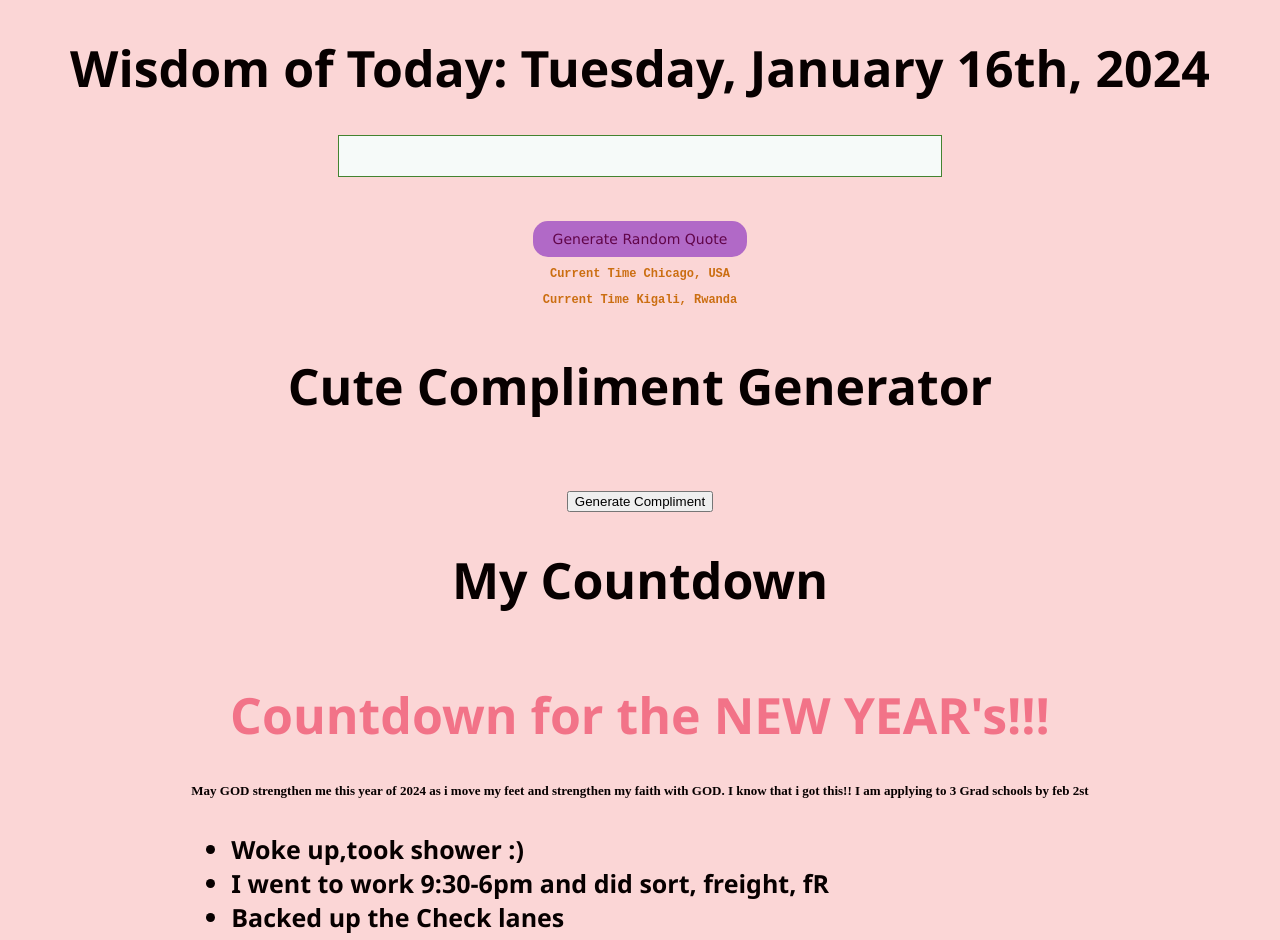
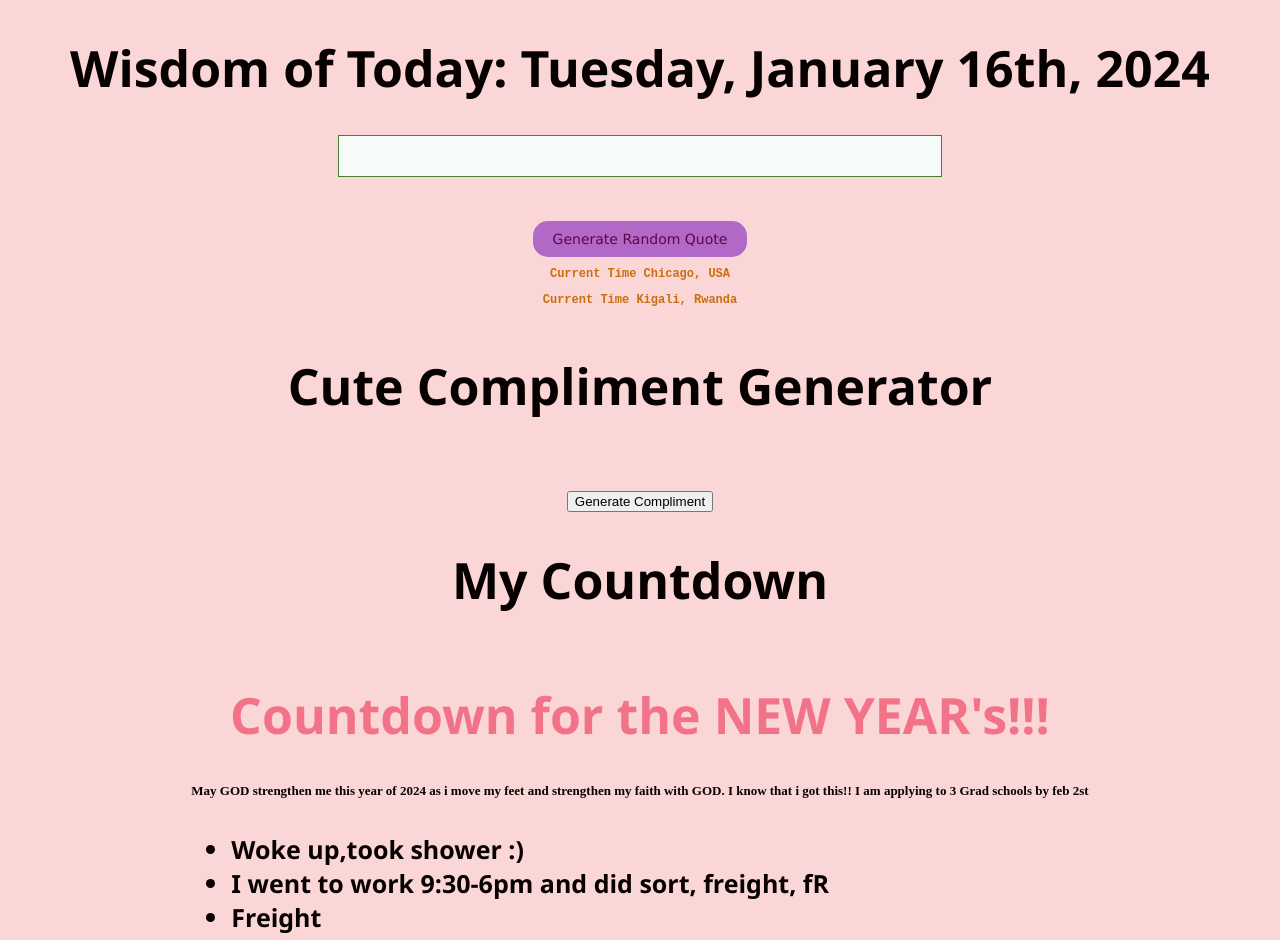
Before and after one commit to Lande21/RandomQuote, a React (Create React App) app: page / in a window 1280 px wide. Shown: the top 940 px of the page. Built offline with nearby package versions, Linux system fonts and the light colour scheme; no server answers.

Commit message:
daily commits

```diff
--- a/src/CountdownTimer.js
+++ b/src/CountdownTimer.js
@@ -48,7 +48,7 @@ const CountdownTimer = ({ targetDate }) => {
         <h4 className="daily">May GOD strengthen me this year of 2024 as i move my feet and strengthen my faith with GOD. I know that i got this!! I am applying to 3 Grad schools by feb 2st</h4>
         <h4><ul><li>Woke up,took shower :)</li>
         <li>I went to work 9:30-6pm and did sort, freight, fR</li>
-        <li>Backed up the Check lanes</li>
+        <li>Freight</li>
         <li>We ate chicken, fries and ibishyimbo for dinner</li></ul>
         </h4>
         <p>{timeLeft.days} days</p>
```
